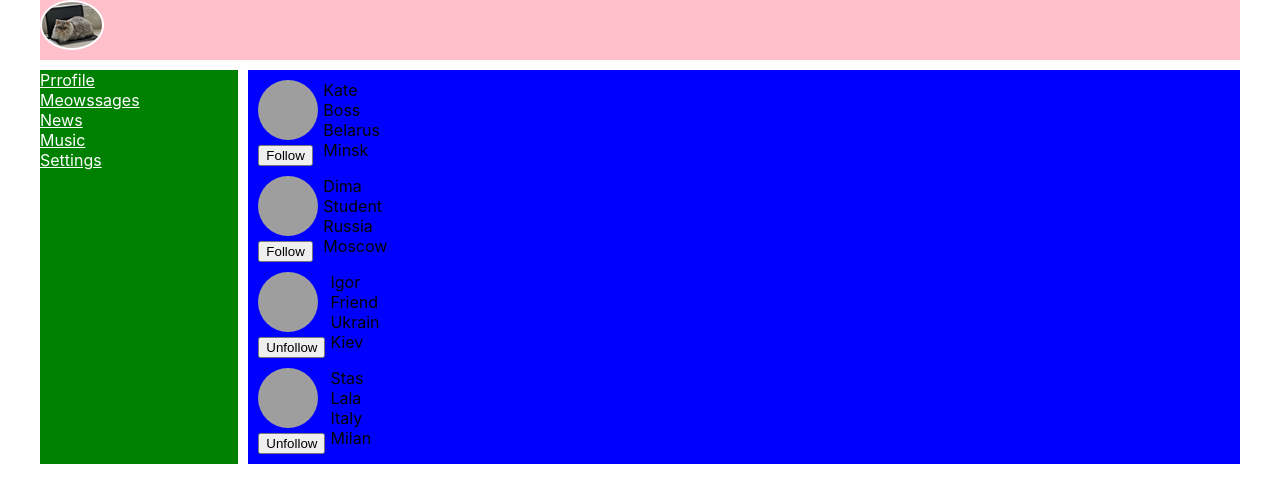
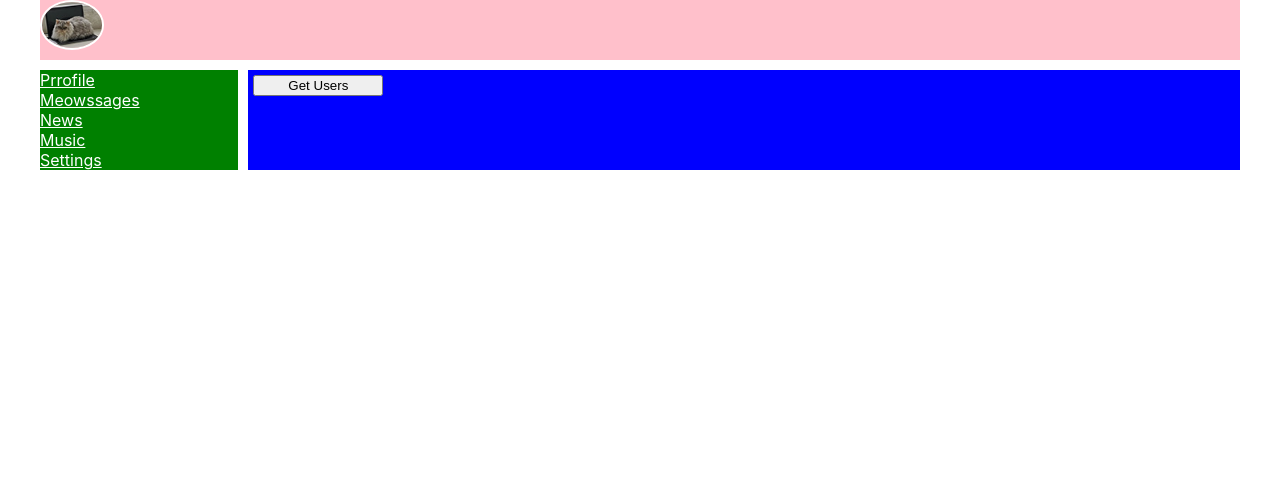
Before and after one commit to Katerinamiku/samuraiLessons, a React (Create React App) app: page /users in a window 1280 px wide. Shown: the top 502 px of the page. Built offline with nearby package versions, Linux system fonts and the light colour scheme; grey boxes are pictures that could not be loaded.

Commit message:
axios added

```diff
--- a/package.json
+++ b/package.json
@@ -11,6 +11,7 @@
     "@types/react": "^18.0.9",
     "@types/react-dom": "^18.0.5",
     "@types/uuid": "^8.3.4",
+    "axios": "^0.27.2",
     "react": "^18.1.0",
     "react-dom": "^18.1.0",
     "react-redux": "^8.0.2",
--- a/src/components/Users/Users.tsx
+++ b/src/components/Users/Users.tsx
@@ -1,40 +1,45 @@
 import React from 'react';
 import {UsersPropsType} from "./UsersContainer";
 import s from './Users.module.css'
-import {v1} from "uuid";
+import axios from 'axios';
+import userAvatar from '../../components/img/userAvatar.png'
 
 export const Users = (props: UsersPropsType) => {
 
-    if (props.users.length === 0) {
-        props.setUsers([
-            {id: v1(), photoUrl: 'https://klike.net/uploads/posts/2019-03/1551511784_4.jpg', followed: false, fullName: 'Kate', status: 'Boss', location: {city: 'Minsk', country: 'Belarus'}},
-            {id: v1(), photoUrl: 'https://dthezntil550i.cloudfront.net/kg/latest/kg1802132010216500004834729/1280_960/557d644f-12f3-49e1-bb66-23c16400540d.png', followed: false, fullName: 'Dima', status: 'Student', location: {city: 'Moscow', country: 'Russia'}},
-            {id: v1(), photoUrl: 'https://i.yapx.ru/Ra8I0.jpg', followed: true, fullName: 'Igor', status: 'Friend', location: {city: 'Kiev', country: 'Ukrain'}},
-            {id: v1(), photoUrl: 'https://shapka-youtube.ru/wp-content/uploads/2021/02/avatarka-dlya-skaypa-dlya-parney.jpg', followed: true, fullName: 'Stas', status: 'Lala', location: {city: 'Milan', country: 'Italy'}},
-        ])
+    let getUsers = () => {
+        if (props.users.length === 0) {
+            axios.get('https://social-network.samuraijs.com/api/1.0/users').then(response => {
+                props.setUsers(response.data.items);
+            });
+        }
     }
 
     return (
         <div className={s.userWindow}>
+            <button style={{width: '130px'}} onClick={getUsers}>Get Users</button>
             {props.users.map(u => <div key={u.id}>
                 <div className={s.userInfo}>
                 <span className={s.avatarWindow}>
-                    <div><img className={s.avatar} src={u.photoUrl}/></div>
+                    <div><img className={s.avatar} src={u.photos.small != null ? u.photos.small : userAvatar}/></div>
                     <div>
                         {u.followed
-                            ? <button onClick={()=>{props.unfollow(u.id)}}>Unfollow</button>
-                            : <button onClick={()=>{props.follow(u.id)}}>Follow</button>}
+                            ? <button onClick={() => {
+                                props.unfollow(u.id)
+                            }}>Unfollow</button>
+                            : <button onClick={() => {
+                                props.follow(u.id)
+                            }}>Follow</button>}
                         </div>
 
                 </span>
                     <span>
                     <span>
-                        <div>{u.fullName}</div>
+                        <div>{u.name}</div>
                         <div>{u.status}</div>
                     </span>
                     <span>
-                         <div>{u.location.country}</div>
-                        <div>{u.location.city}</div>
+                         <div>{'u.location.country'}</div>
+                        <div>{'u.location.city'}</div>
                     </span>
                 </span>
                 </div>
```
Also changed, not shown: src/Redux/UsersReducer.tsx (+8 -3 lines), 1 other file (tests, documents, lock files or other folders).
